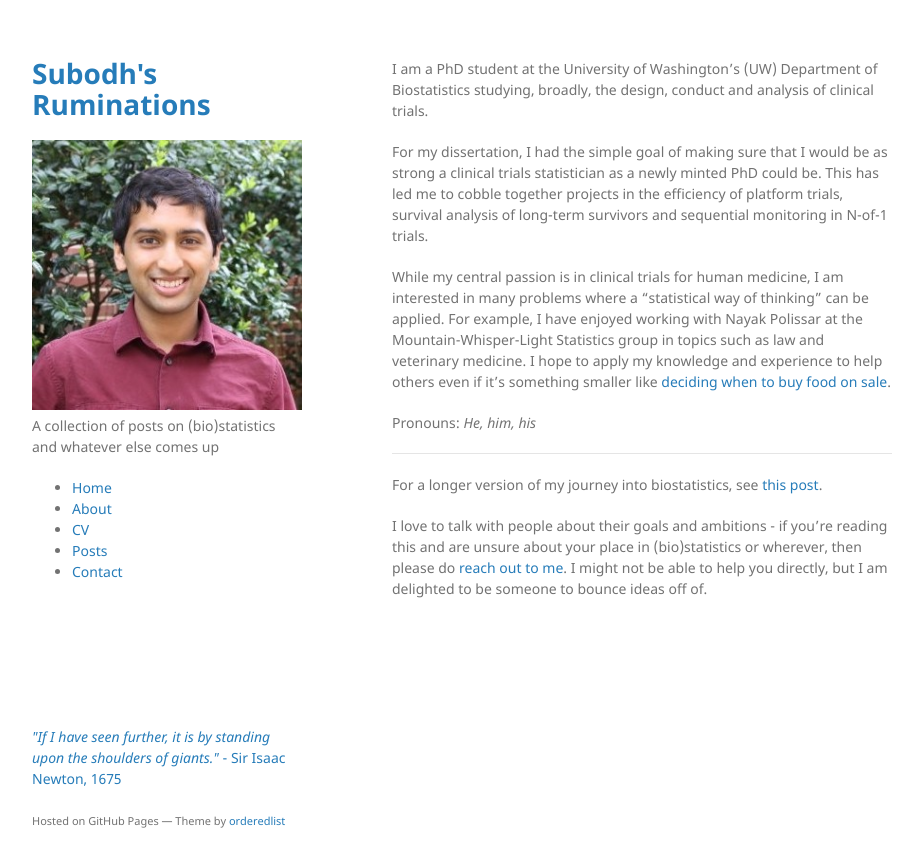
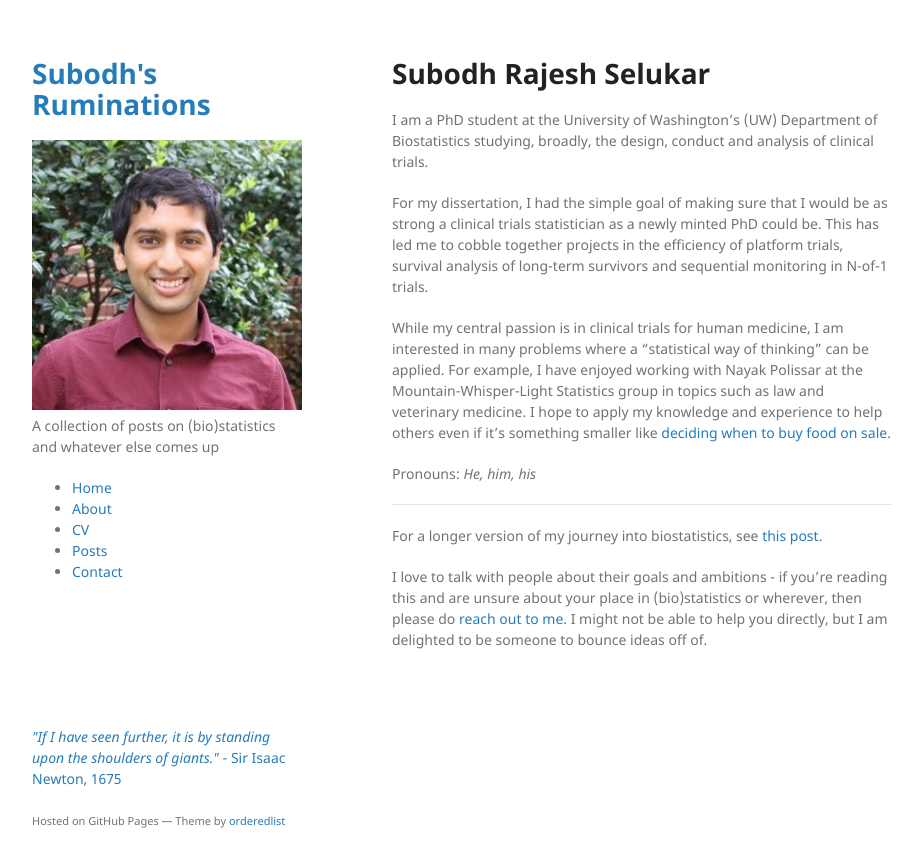
Before and after one commit to srselukar/srselukar.github.io, a Jekyll site: the page built from index.md, in a window 1280 px wide. Shown: the top 867 px of the page, without its empty margins (178-1101 px from the left). Built offline with Jekyll 4.4.1, drawn with Linux system fonts in a browser that asks for light colours.

Commit message:
Update index.md

```diff
--- a/index.md
+++ b/index.md
@@ -2,6 +2,8 @@
 layout: default
 title: Subodh Rajesh Selukar
 ---
+
+# Subodh Rajesh Selukar
 
 I am a PhD student at the University of Washington's (UW) Department of Biostatistics studying, broadly, the design, conduct and analysis of clinical trials.
 
```
